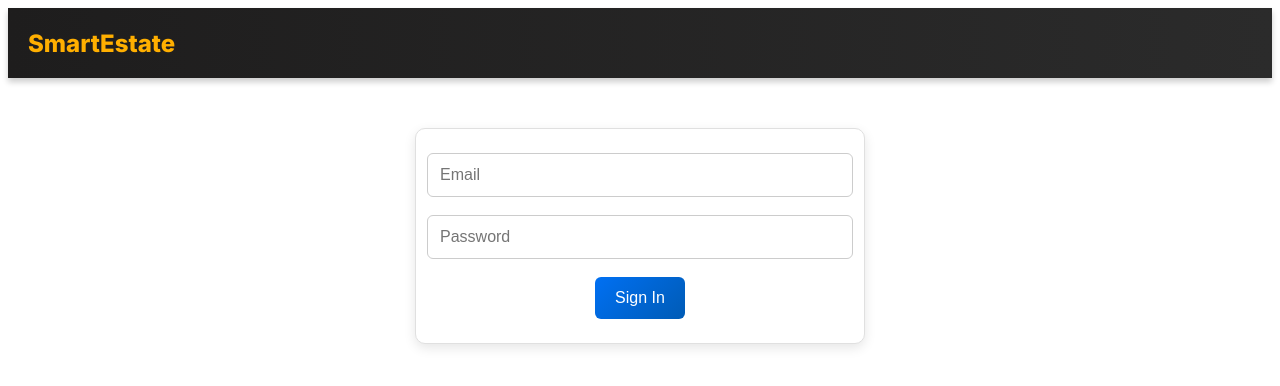
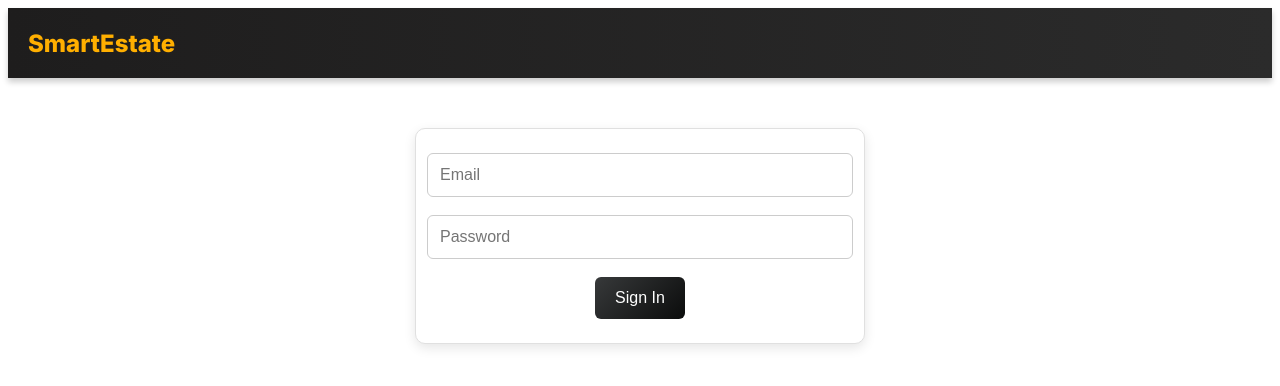
Before and after one commit to RavenOfNorth/Estate-asistant, a Next.js app in the folder estate-assistant/: page /login in a window 1280 px wide. Shown: the top 386 px of the page. Built offline with nearby package versions, Linux system fonts and the light colour scheme; no server answers.

Commit message:
updated css for login page

```diff
--- a/estate-assistant/src/app/components/Auth/Login/Login.module.css
+++ b/estate-assistant/src/app/components/Auth/Login/Login.module.css
@@ -22,14 +22,14 @@
 }
 
 .input:focus {
-    border-color: #0070f3;
+    border-color: #1d1f22;
     outline: none;
-    box-shadow: 0 0 6px rgba(0, 112, 243, 0.4);
+    box-shadow: 0 0 6px rgba(14, 18, 23, 0.4);
 }
 
 .button {
     padding: 12px 20px;
-    background: linear-gradient(135deg, #0070f3, #005bb5);
+    background: linear-gradient(135deg, #37393a, #0b0c0c);
     color: #fff;
     border: none;
     border-radius: 6px;
@@ -39,7 +39,7 @@
 }
 
 .button:hover {
-    background: linear-gradient(135deg, #005bb5, #003d82);
+    background: linear-gradient(135deg, #4f5153, #131517);
     transform: scale(1.02);
 }
 
```
